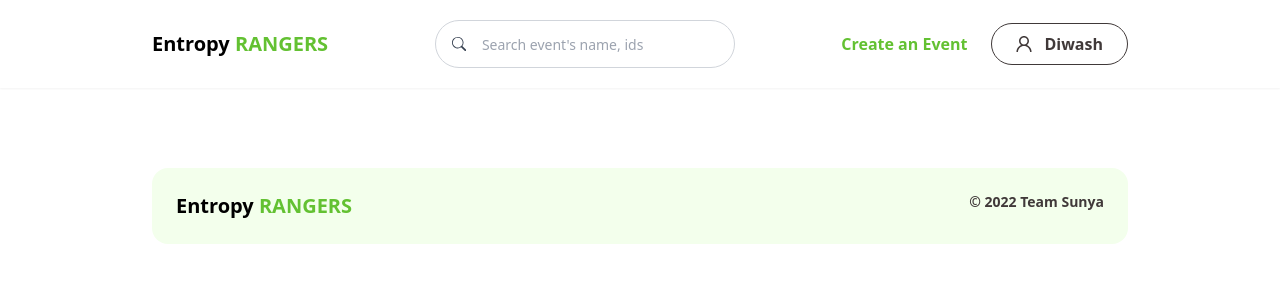
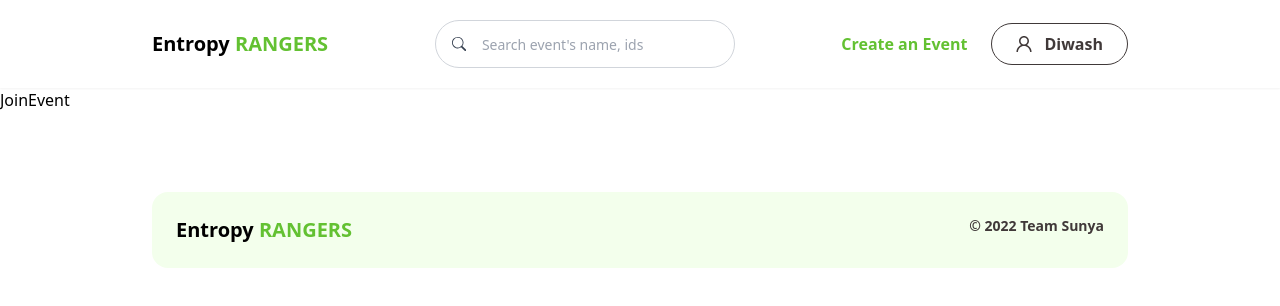
Before and after one commit to lamdiv/Entropy-Rangers, a React (Create React App) app: page /event/calculate in a window 1280 px wide. Shown: the top 306 px of the page. Built offline with nearby package versions, Linux system fonts and the light colour scheme.

Commit message:
♻️  Fixes

```diff
--- a/src/App.js
+++ b/src/App.js
@@ -10,6 +10,7 @@ import { useState } from "react";
 import CreateEvent from "./components/CreateEvent/CreateEvent";
 import Profile from "./components/Authentication/Profile";
 import Event from "./components/Event";
+import JoinEvent from "./components/JoinEvent/JoinEvent";
 
 
 function App() {
@@ -36,6 +37,7 @@ function App() {
       <Routes>
         <Route exact path="/" element={<Home />} />
         <Route exact path="/event" element={<Event />} />
+        <Route exact path="/event/calculate" element={<JoinEvent />} />
         <Route exact path="/account/login" element={<Login />} />
         <Route exact path="/account/register" element={<Signup />} />
         <Route exact path="/account/forget-password" element={<ForgetPassword />} />
--- a/src/components/CreateEvent/Success.js
+++ b/src/components/CreateEvent/Success.js
@@ -1,5 +1,4 @@
-import { useEffect } from "react";
-import { Link, Redirect } from "react-router-dom";
+import { Link} from "react-router-dom";
 
 
 function Success(props) {
--- a/src/components/Event.js
+++ b/src/components/Event.js
@@ -91,7 +91,7 @@ function Event() {
                 </div>
                 <div className="flex w-full items-center justify-between space-x-2">
                   <Link
-                    to="/"
+                    to="/event/calculate"
                     className="p-2 w-1/3 h-full text-sm md:text-lg self-center font-semibold text-white bg-primaryDark rounded-xl"
                   >
                     Join
--- /dev/null
+++ b/src/components/JoinEvent/JoinEvent.js
@@ -0,0 +1,9 @@
+import React from 'react'
+
+function JoinEvent() {
+  return (
+    <div>JoinEvent</div>
+  )
+}
+
+export default JoinEvent
```
